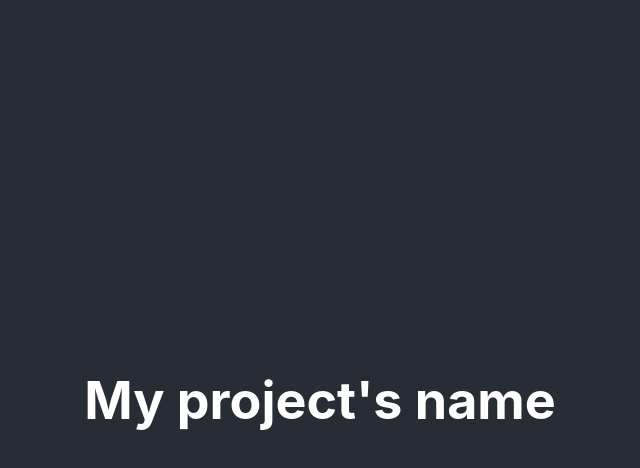
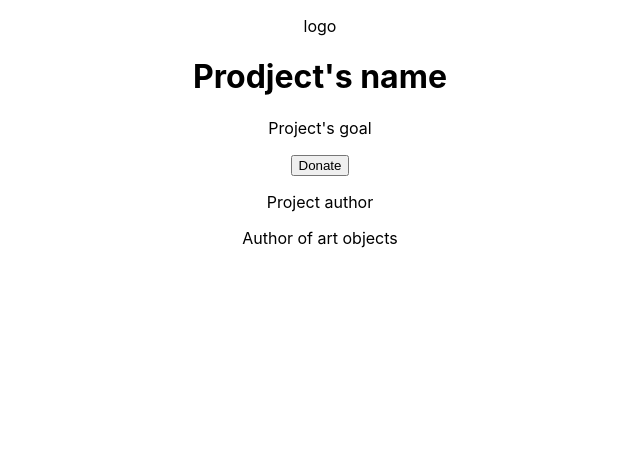
Before and after one commit to Innapoliakova/ukr-art-project, a React (Create React App) app: page / in a window 1280 px wide. Shown: the top 468 px of the page, without its empty margins (320-960 px from the left). Built offline with nearby package versions, Linux system fonts and the light colour scheme.

Commit message:
components added

```diff
--- a/src/App.js
+++ b/src/App.js
@@ -1,12 +1,19 @@
-
+import React from 'react';
 import './App.css';
+import Header from './components/Header';
+import Footer from './components/Footer';
+import About from './components/About';
+import Artobjects from './components/Artobjects';
+import Donate from './components/Donate';
 
 function App() {
   return (
     <div className="App">
-      <header className="App-header">
-        <h1>My project's name</h1>
-      </header>
+     <Header/>
+     <About/>
+     <Artobjects></Artobjects>
+     <Donate/>
+     <Footer/>
     </div>
   );
 }
--- /dev/null
+++ b/src/components/About.jsx
@@ -0,0 +1,11 @@
+const About = () => {
+  return (
+
+      <div className="about">
+        <p>Project's goal</p>
+      </div>
+
+  );
+};
+
+export default About;
--- /dev/null
+++ b/src/components/Artobjects.jsx
@@ -0,0 +1,9 @@
+
+const Artobjects = () => {
+  return (
+      <div className="art_objects">
+      </div>
+  );
+};
+
+export default Artobjects;
--- /dev/null
+++ b/src/components/Donate.jsx
@@ -0,0 +1,7 @@
+const Donate = () => {
+  return <div className="donate">
+    <button className="donate">Donate</button>
+  </div>;
+};
+
+export default Donate;
--- /dev/null
+++ b/src/components/Footer.jsx
@@ -0,0 +1,12 @@
+const Footer = () => {
+  return (
+    <footer>
+      <div className="footer">
+        <p>Project author</p>
+        <p>Author of art objects</p>
+      </div>
+    </footer>
+  );
+};
+
+export default Footer;
--- /dev/null
+++ b/src/components/Header.jsx
@@ -0,0 +1,17 @@
+
+
+const Header = () => {
+    return (
+        <header>
+            <div className="header">
+<p>logo</p>
+<h1>Prodject's name</h1>
+<nav>
+
+</nav>
+            </div>
+        </header>
+    );
+};
+
+export default Header;
```
